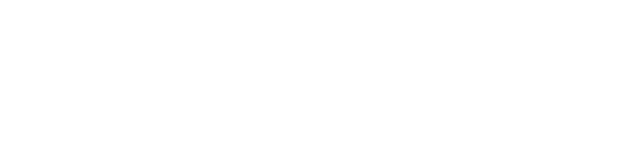
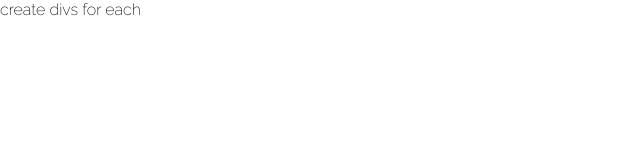
Before and after one commit to christiecamp/js-gems, a plain HTML site: page index.html in a window 1280 px wide. Shown: the whole page, without its empty margins (0-640 px from the left). Drawn offline with Linux system fonts and the light colour scheme.

Commit message:
adding in specific fonts and updating CSS/HTML

```diff
--- a/assets/css/style.css
+++ b/assets/css/style.css
@@ -0,0 +1,27 @@
+/* Universal Selectors */
+* {
+    box-sizing: border-box;
+    padding: 0;
+    margin: 0;
+}
+
+body {
+    font-family:'Raleway';
+    color: black;
+    background-color: white;
+    margin: 0;
+    min-height: 100vh;
+    display: flex;
+    flex-direction: column;
+    justify-content: space-between;
+}
+
+/* want to use custom font in project. Downloaded fonts in ../fonts and linked through src:url */
+/*@font-face specifies the font data */
+
+@font-face {
+    font-family: 'Raleway';
+    src: url('../fonts/Raleway-ExtraLight.ttf')
+     format('truetype'); /*font ttf */
+
+}
--- a/index.html
+++ b/index.html
@@ -4,8 +4,18 @@
     <meta charset="UTF-8">
     <meta name="viewport" content="width=device-width, initial-scale=1.0">
     <meta http-equiv="X-UA-Compatible" content="ie=edge">
+    <link rel="stylesheet" href="./assets/css/style.css" />
+    <title>JavaScript Gems | Timed Quiz</title>
 </head>
+
+
+create divs for each
+
+
 <body>
 <script src= "./assets/js/script.js"></script>
 </body>
+
+
+
 </html>
```
Also changed, not shown: assets/fonts/Raleway-ExtraLight.ttf (added), assets/fonts/Raleway-SemiBold.ttf (added).
